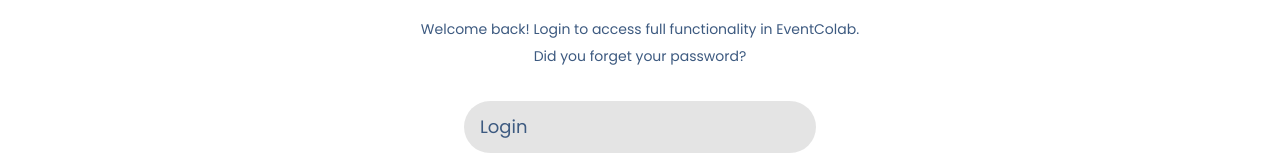
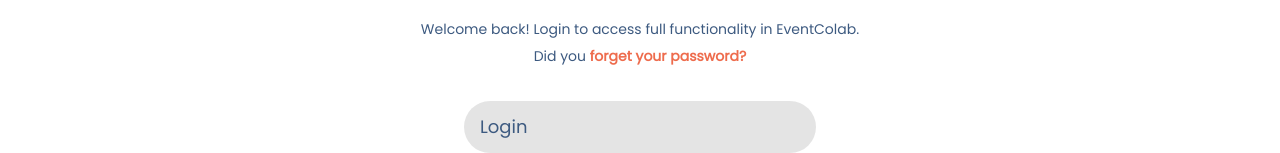
Before and after one commit to Emilysta/ZIwG, a React (Create React App) app in the folder frontend/: page / in a window 1280 px wide. Shown: the part 273-426 px from the top of the page. Built offline with nearby package versions, Linux system fonts and the light colour scheme.

Commit message:
highlighted link to forgot password

```diff
--- a/frontend/src/App/App.tsx
+++ b/frontend/src/App/App.tsx
@@ -119,7 +119,7 @@
     return <section className="LoginSection">
       <h1>Login</h1>
       <p>Welcome back! Login to access full functionality in EventColab.</p>
-      <p>Did you <a href="">forget your password?</a></p>
+      <p>Did you <a href="" className='highlighted'>forget your password?</a></p>
 
       <form onSubmit={this.handleSubmit} className="LoginForm">
         <TextInput placeHolder='Login' />
--- a/frontend/src/Assets/general.css
+++ b/frontend/src/Assets/general.css
@@ -29,9 +29,13 @@
     color: #98C1D9;
 }
 
-a.highlighted {
+.highlighted {
     color: #EE6C4D;
     font-weight: 600;
+}
+
+.underline {
+    text-decoration: underline;
 }
 
 main {
```
